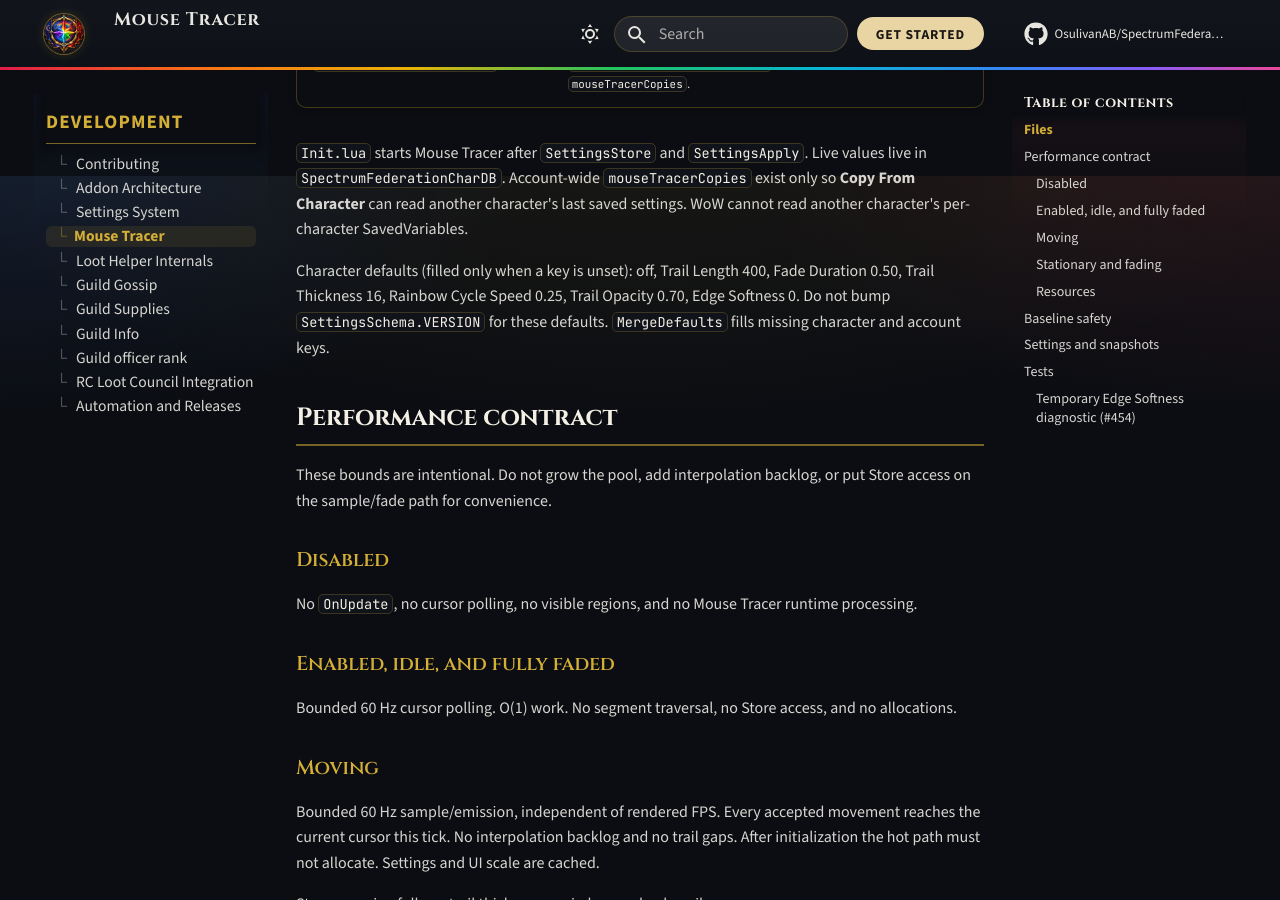
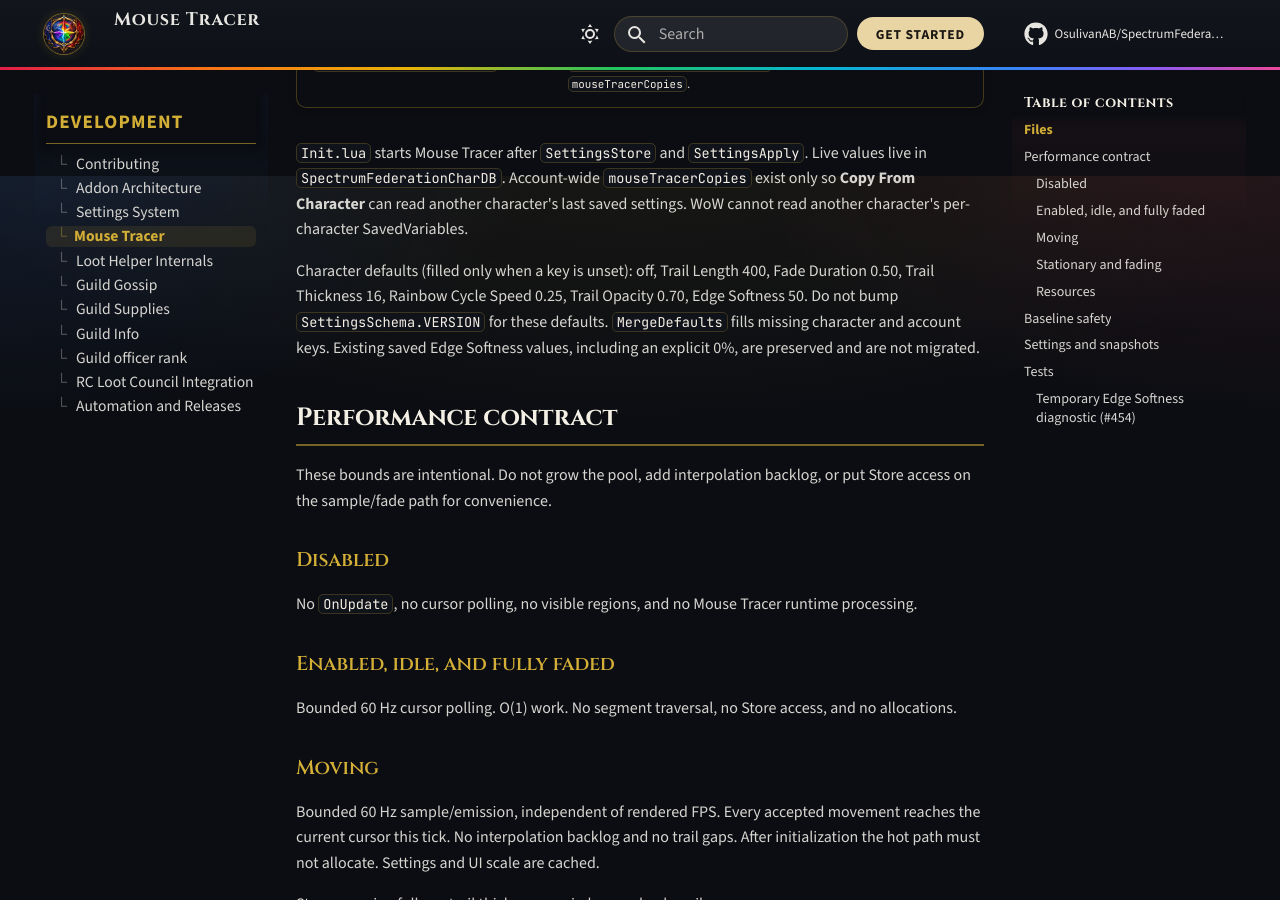
Before and after one commit to OsulivanAB/SpectrumFederation, an MkDocs documentation site: the page built from docs/development/mouse-tracer.md, in a window 1280 px wide and 900 px high, scrolled down 724 px. Built offline with MkDocs 1.6.1 and Material for MkDocs 9.7.7, drawn with Linux system fonts in a browser that asks for light colours; comment, search, counter and statistics services are not loaded.

Commit message:
Change Mouse Tracer Edge Softness default from 0% to 50%.
New characters, missing keys, older snapshot copies, and Reset All now
resolve to SoftCircle_50. Existing saved values including explicit 0%
are preserved without migration.

Co-authored-by: Anthony <OsulivanAB@users.noreply.github.com>

```diff
--- a/docs/development/mouse-tracer.md
+++ b/docs/development/mouse-tracer.md
@@ -14,7 +14,7 @@ Mouse Tracer is an optional per-character cursor trail. User-facing control desc
 
 `Init.lua` starts Mouse Tracer after `SettingsStore` and `SettingsApply`. Live values live in `SpectrumFederationCharDB`. Account-wide `mouseTracerCopies` exist only so **Copy From Character** can read another character's last saved settings. WoW cannot read another character's per-character SavedVariables.
 
-Character defaults (filled only when a key is unset): off, Trail Length 400, Fade Duration 0.50, Trail Thickness 16, Rainbow Cycle Speed 0.25, Trail Opacity 0.70, Edge Softness 0. Do not bump `SettingsSchema.VERSION` for these defaults. `MergeDefaults` fills missing character and account keys.
+Character defaults (filled only when a key is unset): off, Trail Length 400, Fade Duration 0.50, Trail Thickness 16, Rainbow Cycle Speed 0.25, Trail Opacity 0.70, Edge Softness 50. Do not bump `SettingsSchema.VERSION` for these defaults. `MergeDefaults` fills missing character and account keys. Existing saved Edge Softness values, including an explicit 0%, are preserved and are not migrated.
 
 ## Performance contract
 
@@ -89,7 +89,7 @@ Cursor coordinates come from `GetCursorPosition()` divided by the host's effecti
 
 Sliders write character settings immediately so the visible trail updates while dragging. Account-wide copy snapshots are debounced (~0.35s) with one reusable ticker. Enable/disable, Copy From Character, login, and logout flush immediately.
 
-Copy From Character applies every character key under `SETTING_KEYS` (including Edge Softness) under `applySuspended` so the runtime reconfigures once, writes one snapshot, and refreshes the page once. Missing keys in older snapshots resolve to defaults (`edgeSoftness` → `0`) rather than leaving the destination's previous value.
+Copy From Character applies every character key under `SETTING_KEYS` (including Edge Softness) under `applySuspended` so the runtime reconfigures once, writes one snapshot, and refreshes the page once. Missing keys in older snapshots resolve to defaults (`edgeSoftness` → `50`) rather than leaving the destination's previous value.
 
 Identity keys for snapshots use `NameUtil.GetSelfId()` (`Name-Realm`). Compare identities with `NameUtil.SamePlayer`.
 
```
Also changed, not shown: docs/settings-ui.md (+1 -1 lines), 5 other files.
